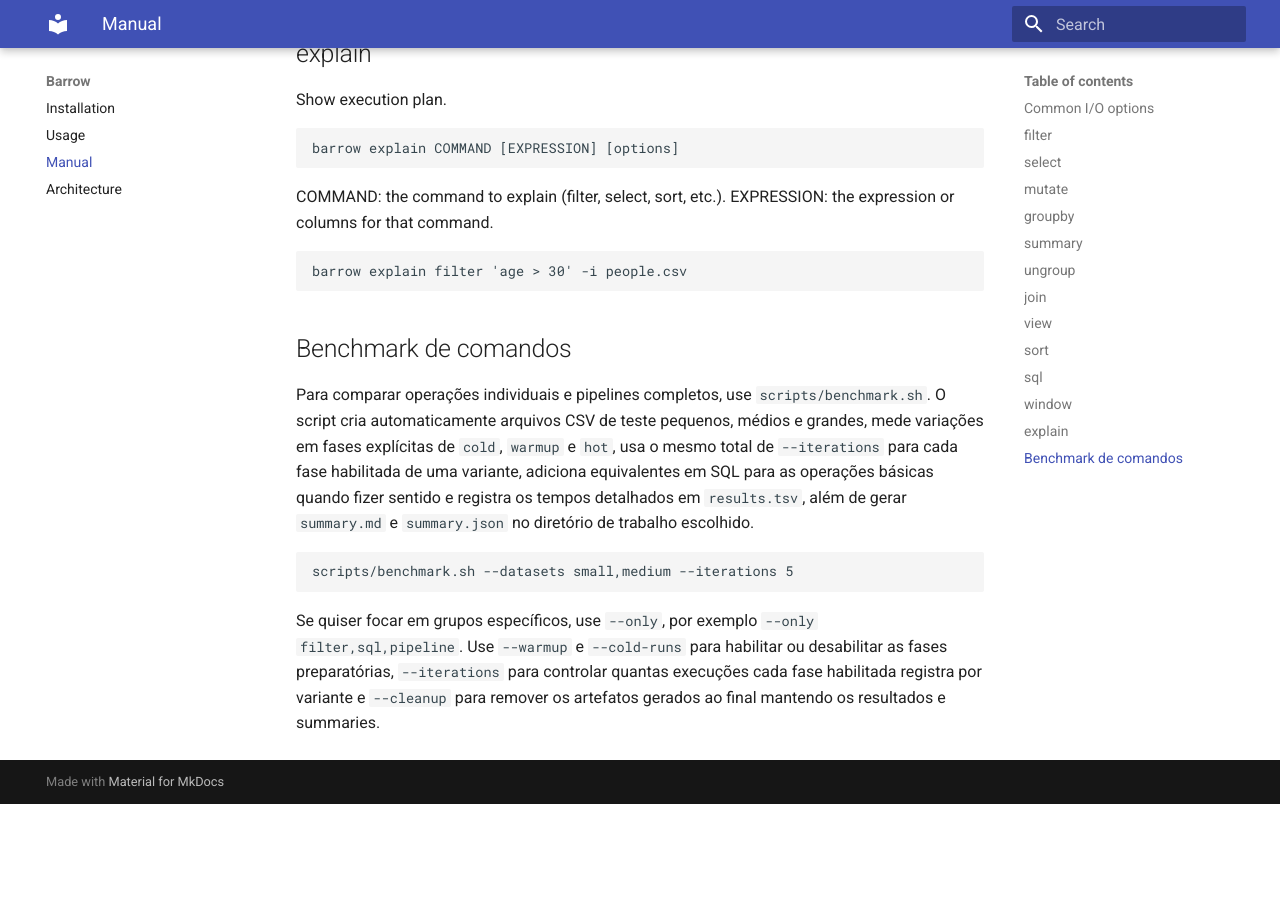
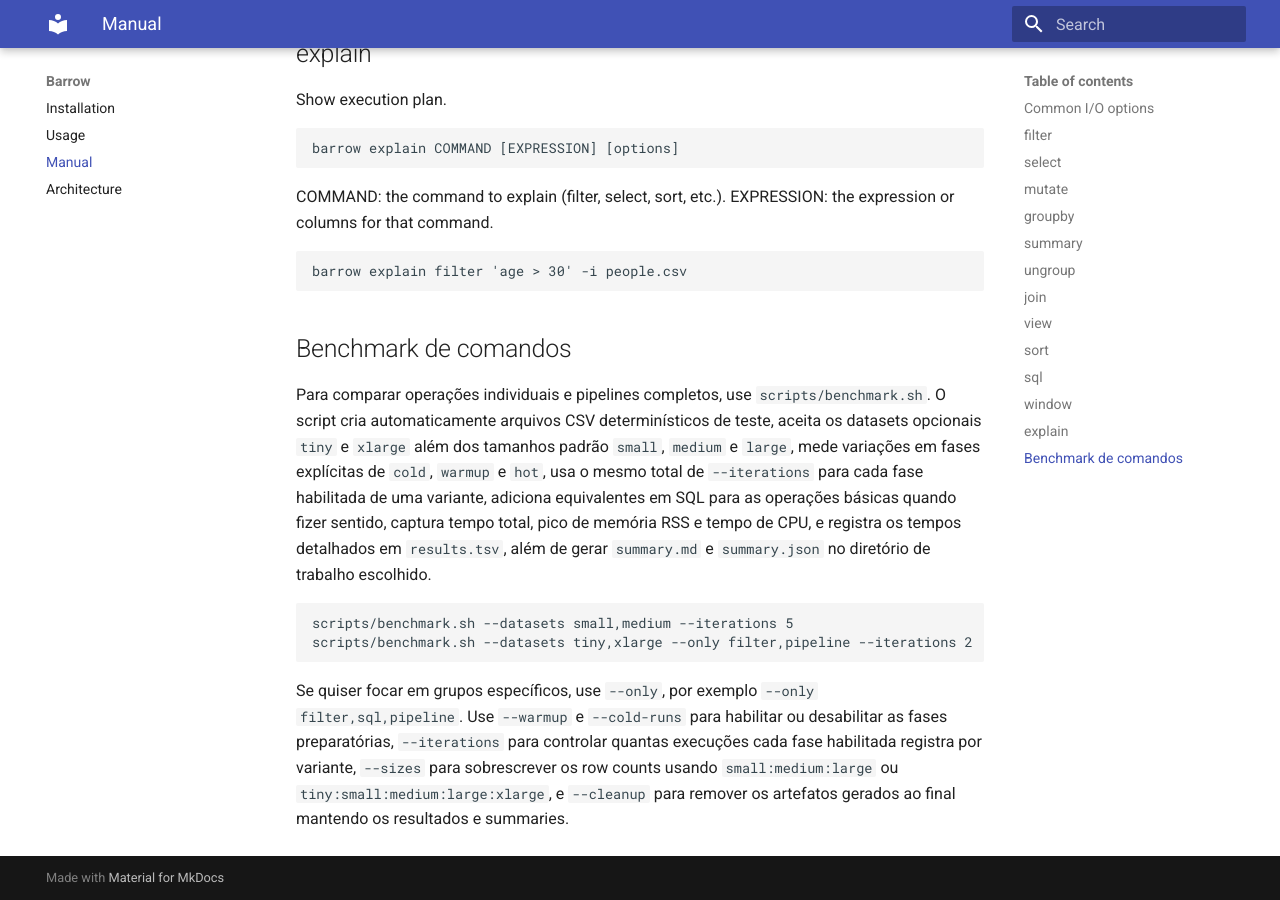
Before and after one commit to acpguedes/barrow, an MkDocs documentation site: the page built from docs/manual.md, in a window 1280 px wide and 900 px high, scrolled down 3374 px. Built offline with MkDocs 1.6.1 and Material for MkDocs 9.7.7, drawn with Linux system fonts in a browser that asks for light colours; before the commit the page ends 4178 px from its top, so only the background shows below that.

Commit message:
Enhance benchmark dataset coverage and metrics

````diff
--- a/docs/manual.md
+++ b/docs/manual.md
@@ -151,10 +151,11 @@
 
 ## Benchmark de comandos
 
-Para comparar operações individuais e pipelines completos, use `scripts/benchmark.sh`. O script cria automaticamente arquivos CSV de teste pequenos, médios e grandes, mede variações em fases explícitas de `cold`, `warmup` e `hot`, usa o mesmo total de `--iterations` para cada fase habilitada de uma variante, adiciona equivalentes em SQL para as operações básicas quando fizer sentido e registra os tempos detalhados em `results.tsv`, além de gerar `summary.md` e `summary.json` no diretório de trabalho escolhido.
+Para comparar operações individuais e pipelines completos, use `scripts/benchmark.sh`. O script cria automaticamente arquivos CSV determinísticos de teste, aceita os datasets opcionais `tiny` e `xlarge` além dos tamanhos padrão `small`, `medium` e `large`, mede variações em fases explícitas de `cold`, `warmup` e `hot`, usa o mesmo total de `--iterations` para cada fase habilitada de uma variante, adiciona equivalentes em SQL para as operações básicas quando fizer sentido, captura tempo total, pico de memória RSS e tempo de CPU, e registra os tempos detalhados em `results.tsv`, além de gerar `summary.md` e `summary.json` no diretório de trabalho escolhido.
 
 ```bash
 scripts/benchmark.sh --datasets small,medium --iterations 5
+scripts/benchmark.sh --datasets tiny,xlarge --only filter,pipeline --iterations 2
 ```
 
-Se quiser focar em grupos específicos, use `--only`, por exemplo `--only filter,sql,pipeline`. Use `--warmup` e `--cold-runs` para habilitar ou desabilitar as fases preparatórias, `--iterations` para controlar quantas execuções cada fase habilitada registra por variante e `--cleanup` para remover os artefatos gerados ao final mantendo os resultados e summaries.
+Se quiser focar em grupos específicos, use `--only`, por exemplo `--only filter,sql,pipeline`. Use `--warmup` e `--cold-runs` para habilitar ou desabilitar as fases preparatórias, `--iterations` para controlar quantas execuções cada fase habilitada registra por variante, `--sizes` para sobrescrever os row counts usando `small:medium:large` ou `tiny:small:medium:large:xlarge`, e `--cleanup` para remover os artefatos gerados ao final mantendo os resultados e summaries.
````
Also changed, not shown: README.md (+2 -1 lines), 1 other file.
